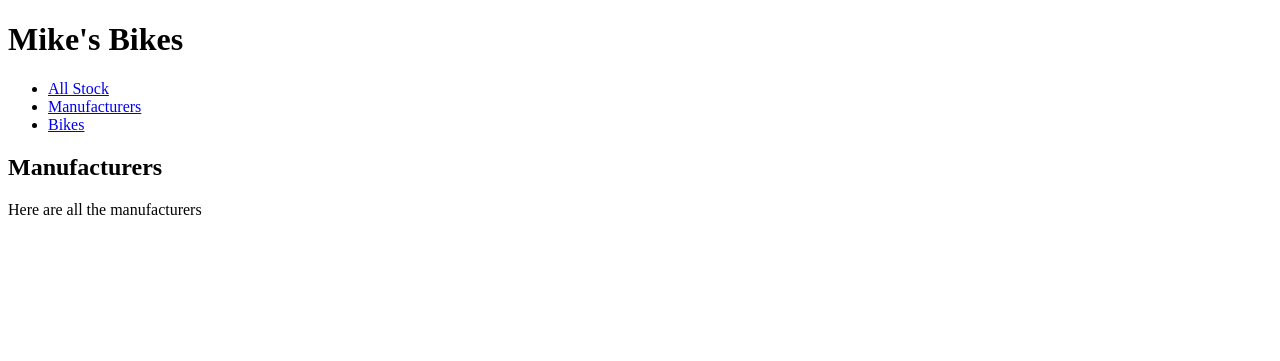
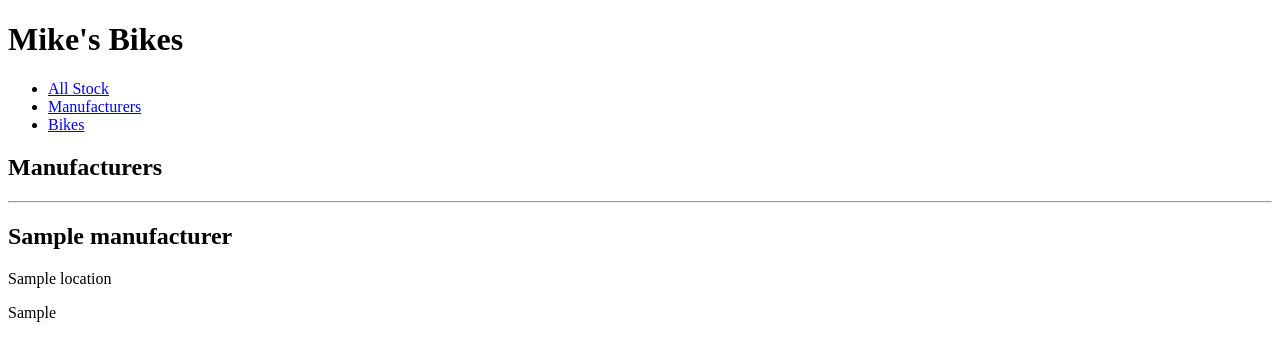
Before and after one commit to BrianBell422/python_solo_project, a Flask app: page /manufacturers in a window 1280 px wide. Shown: the top 361 px of the page. Run offline with Flask 2, Linux system fonts and the light colour scheme; a database or web service that is not in the repository returns one stand-in record (values such as "Sample title"); some libraries are stand-ins or nearby versions.

Commit message:
Manufacturer page now shows all manufacturers in db

```diff
--- a/mikes_bikes/controllers/manufacturer_controller.py
+++ b/mikes_bikes/controllers/manufacturer_controller.py
@@ -1,11 +1,14 @@
 from flask import Flask, render_template, request, Blueprint
 from models.manufacturer import Manufacturer
+import repositories.bike_repository as bike_repository
+import repositories.manufacturer_repository as manufacturer_repository
 
 manufacturers_blueprint = Blueprint("/manufacturers", __name__)
 
 @manufacturers_blueprint.route("/manufacturers")
 def manufacturers():
-    return render_template("manufacturers/index.html")
+    manufacturers = manufacturer_repository.select_all()
+    return render_template("manufacturers/index.html", all_manufacturers = manufacturers)
 
 @manufacturers_blueprint.route("/manufacturers/show")
 def show():
--- a/mikes_bikes/repositories/manufacturer_repository.py
+++ b/mikes_bikes/repositories/manufacturer_repository.py
@@ -21,6 +21,16 @@ def select(id):
         manufacturer = Manufacturer(result['name'], result['location'], result['product_type'])
     return manufacturer
 
+def select_all():
+    manufacturers = []
+
+    sql = "SELECT * FROM manufacturers"
+    results = run_sql(sql)
+
+    for row in results:
+        manufacturer = Manufacturer(row['name'], row['location'],row['product_type'])
+        manufacturers.append(manufacturer)
+    return manufacturers
 
 def delete_all():
     sql = "DELETE FROM manufacturers"
--- a/mikes_bikes/templates/manufacturers/index.html
+++ b/mikes_bikes/templates/manufacturers/index.html
@@ -3,6 +3,13 @@
 {% block content %}
 <h1>Manufacturers</h1>
 
-<p>Here are all the manufacturers</p>
+{% for manufacturer in all_manufacturers %}
+    <hr>
+    <div>
+        <h2>{{manufacturer.name}}</h2>
+        <p>{{manufacturer.location}}</p>
+        <p>{{manufacturer.product_type}}</p>
+    </div>
+{% endfor %}
 
 {% endblock %}
```
